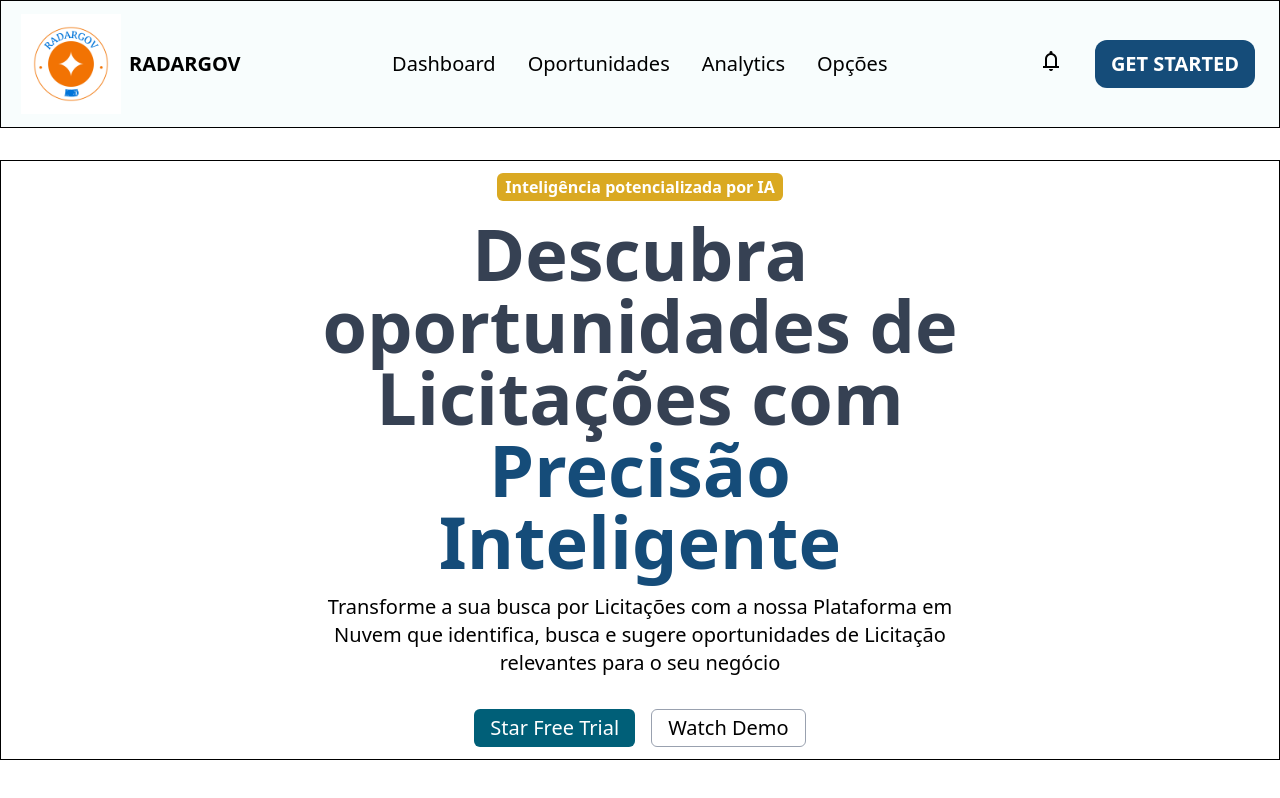
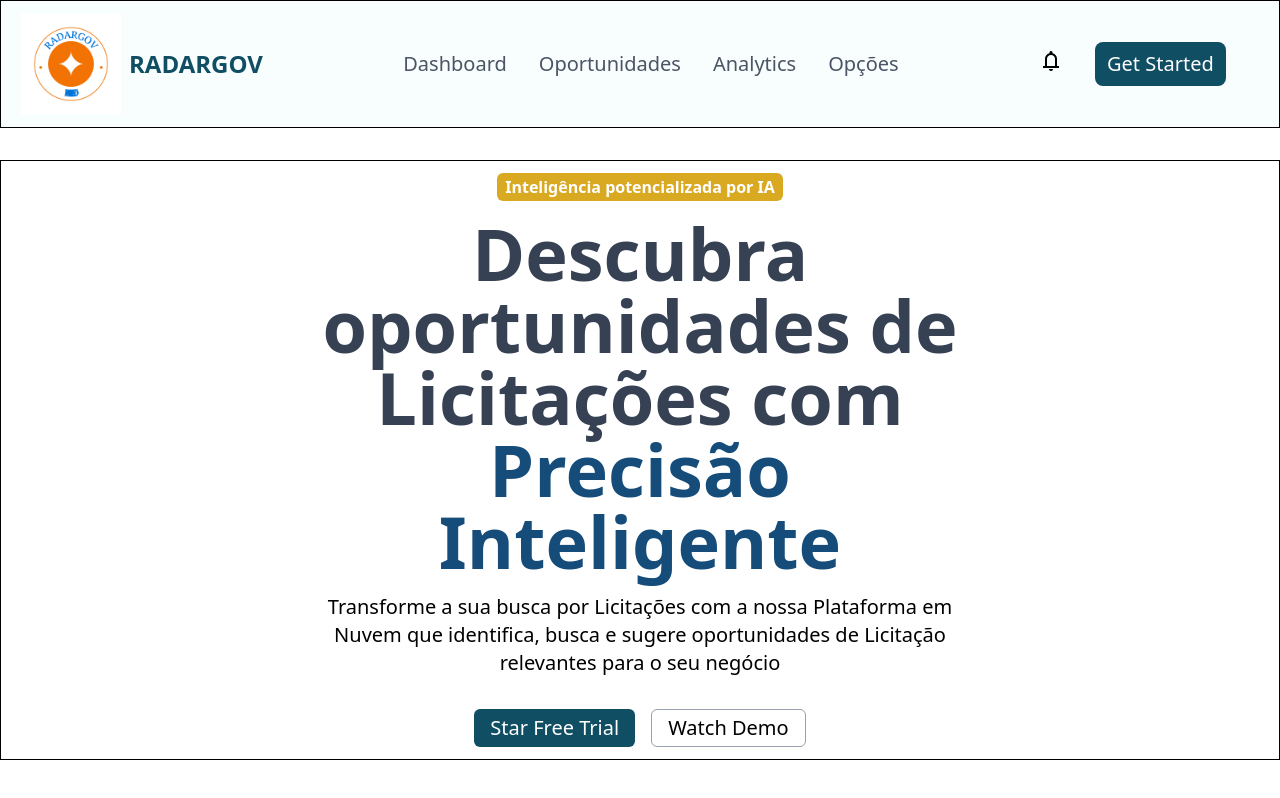
Before and after one commit to rodrigobgarcia/RadarGov, a Vue app: page / in a window 1280 px wide. Built offline with nearby package versions, Linux system fonts and the light colour scheme.

Commit message:
Pequenos detalhes apenas

```diff
--- a/src/components/NavBar.vue
+++ b/src/components/NavBar.vue
@@ -3,9 +3,9 @@
     <div class="flex justify-between items-center w-full fixed top-0 left-0 border border-black bg-[#f1fcfc]/50 font-extrabold h-32 text-xl font-sans">
         <div class="ml-5 flex items-center gap-2">
             <div><img src="../assets/radargov-high-resolution-logo.png" alt="" class="size-25"></div>
-            <div >RADARGOV</div>
+            <div class="text-cyan-900 text-2xl">RADARGOV</div>
         </div>
-        <div class="flex gap-8 font-medium">
+        <div class="flex gap-8 font-normal text-gray-600">
             <div>Dashboard</div>
             <div>Oportunidades</div>
             <div>Analytics</div>
@@ -15,8 +15,8 @@
             <div class="font-bold">
                 <span class="material-symbols-outlined">notifications</span>
             </div>
-            <div class="bg-[#154c79] rounded-xl w-40 h-12 text-white flex items-center justify-center ">
-                <div>GET STARTED</div>
+            <div class="bg-cyan-900 rounded-lg px-3 py-2 text-white font-medium flex items-center justify-center ">
+                <div>Get Started</div>
             </div>
         </div>
     </div>
--- a/src/views/HomeView.vue
+++ b/src/views/HomeView.vue
@@ -21,8 +21,8 @@
 
     </div>
     <div class="flex flex-row gap-4">
-      <button class="text-xl font-medium bg-cyan-800 text-white py-1 px-4 rounded-md">Star Free Trial</button>
-      <button class="text-xl font-medium bg-white text-black py-1 px-4 rounded-md border border-gray-400">Watch Demo</button>
+      <button class="text-xl font-normal bg-cyan-900 text-white py-1 px-4 rounded-md">Star Free Trial</button>
+      <button class="text-xl font-normal bg-white text-black py-1 px-4 rounded-md border border-gray-400">Watch Demo</button>
     </div>
   </div>
 </template>
```
